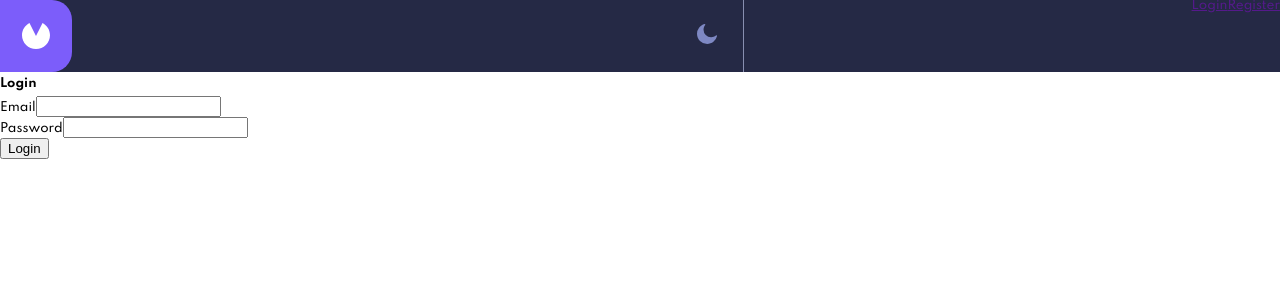
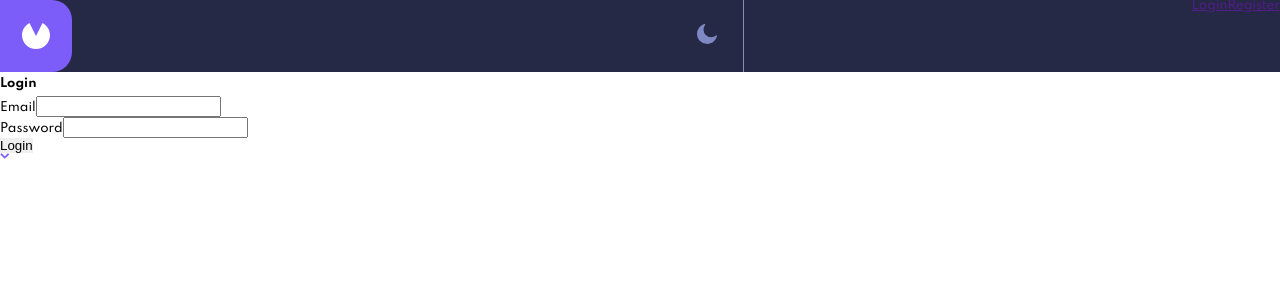
Before and after one commit to ormus395/invoicee, a React (Create React App) app in the folder client/: page / in a window 1280 px wide. Shown: the top 300 px of the page. Built offline with nearby package versions, Linux system fonts and the light colour scheme.

Commit message:
started work on dropdown

```diff
--- a/client/src/App.js
+++ b/client/src/App.js
@@ -5,6 +5,7 @@ import authService from "./services/auth";
 import NavBar from "./components/NavBar";
 import LoginForm from "./components/LoginForm";
 import Dashboard from "./views/Dashboard";
+import Dropdown from "./components/Dropdown";
 
 function App() {
   const [error, setError] = useState(false);
@@ -36,6 +37,15 @@ function App() {
     <div className="App">
       <NavBar user={user} />
       {user ? <Dashboard /> : <LoginForm handleLogin={handleLogin} />}
+      <Dropdown
+        dropdownState={{
+          closed: true,
+        }}
+      >
+        <a>Dude</a>
+        <a href="">Man</a>
+        <a href="">Gorl</a>
+      </Dropdown>
     </div>
   );
 }
--- /dev/null
+++ b/client/src/components/Dropdown/dropdown.css
@@ -0,0 +1,27 @@
+.dropdown-container {
+  display: flex;
+  flex-direction: column;
+}
+
+.dropdown-items {
+  display: flex;
+  flex-direction: column;
+}
+
+.dropdown-toggle {
+  background: url(../../assets/icon-arrow-down.svg);
+  background-size: contain;
+  background-repeat: no-repeat;
+
+  height: 8px;
+  width: 10px;
+}
+
+.dropdown-hide {
+  position: absolute !important;
+  height: 1px;
+  width: 1px;
+  overflow: hidden;
+  clip: rect(1px 1px 1px 1px); /* IE6, IE7 */
+  clip: rect(1px, 1px, 1px, 1px);
+}
--- /dev/null
+++ b/client/src/components/Dropdown/index.js
@@ -0,0 +1,27 @@
+import { useState } from "react";
+import "./dropdown.css";
+const Dropdown = (props) => {
+  console.log(props);
+  const [dropdownState, setDropdownState] = useState(props.dropdownState);
+
+  const handleToggle = () => {
+    setDropdownState({
+      closed: !dropdownState.closed,
+    });
+  };
+
+  return (
+    <div className="dropdown-container">
+      <button onClick={handleToggle} className="dropdown-toggle"></button>
+      <div
+        className={`dropdown-items ${
+          dropdownState.closed ? "dropdown-hide" : ""
+        }`}
+      >
+        {props.children}
+      </div>
+    </div>
+  );
+};
+
+export default Dropdown;
--- a/client/src/components/InvoiceList/InvoiceItem.js
+++ b/client/src/components/InvoiceList/InvoiceItem.js
@@ -2,7 +2,7 @@ import Status from "../Status";
 
 const InvoiceItem = ({ invoice }) => {
   return (
-    <li className="invoice-item">
+    <li key={invoice.id} className="invoice-item">
       <h3>{invoice.id}</h3>
       <p className="invoice-item__info">{invoice.paymentDue}</p>
       <p className="invoice-item__info">{invoice.clientName}</p>
--- a/client/src/index.css
+++ b/client/src/index.css
@@ -36,6 +36,12 @@ body {
   position: relative;
 }
 
+button {
+  border: none;
+  padding: 0;
+  margin: 0;
+}
+
 h1,
 h2,
 h3 {
```
